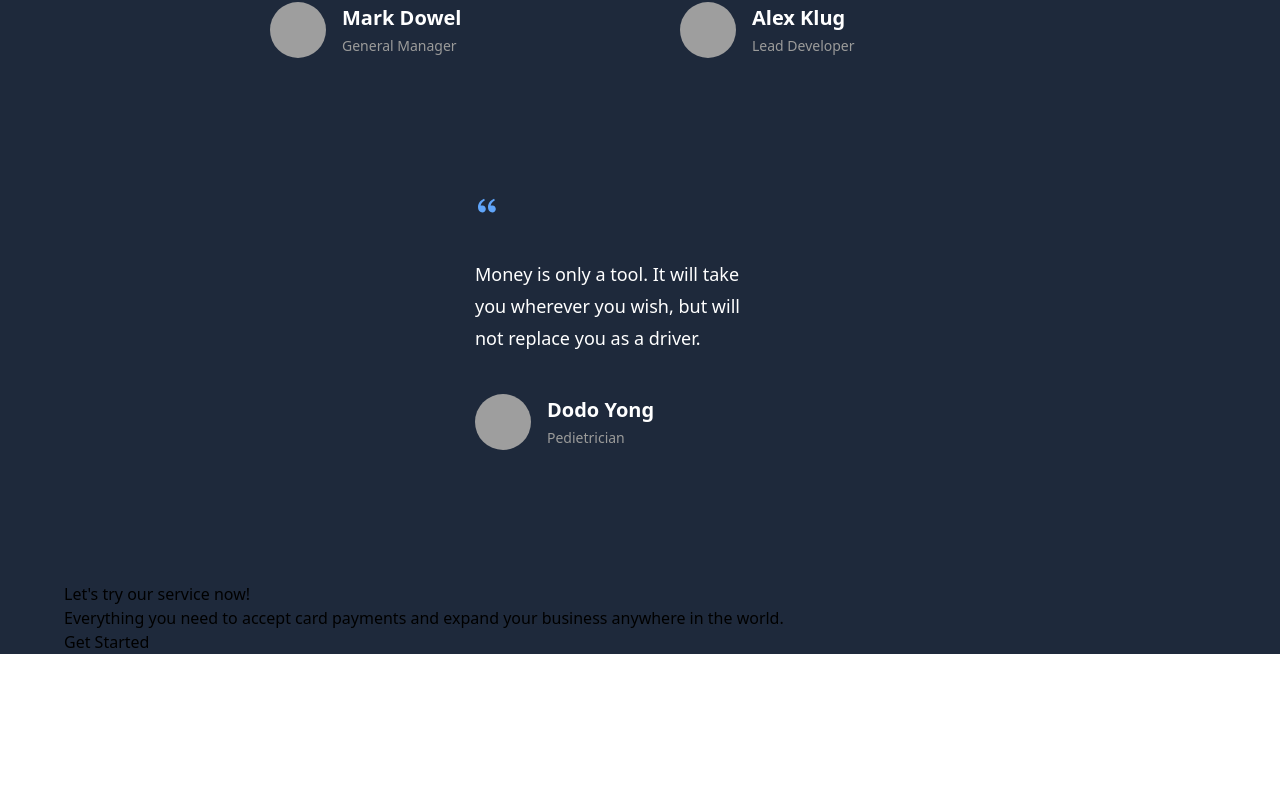
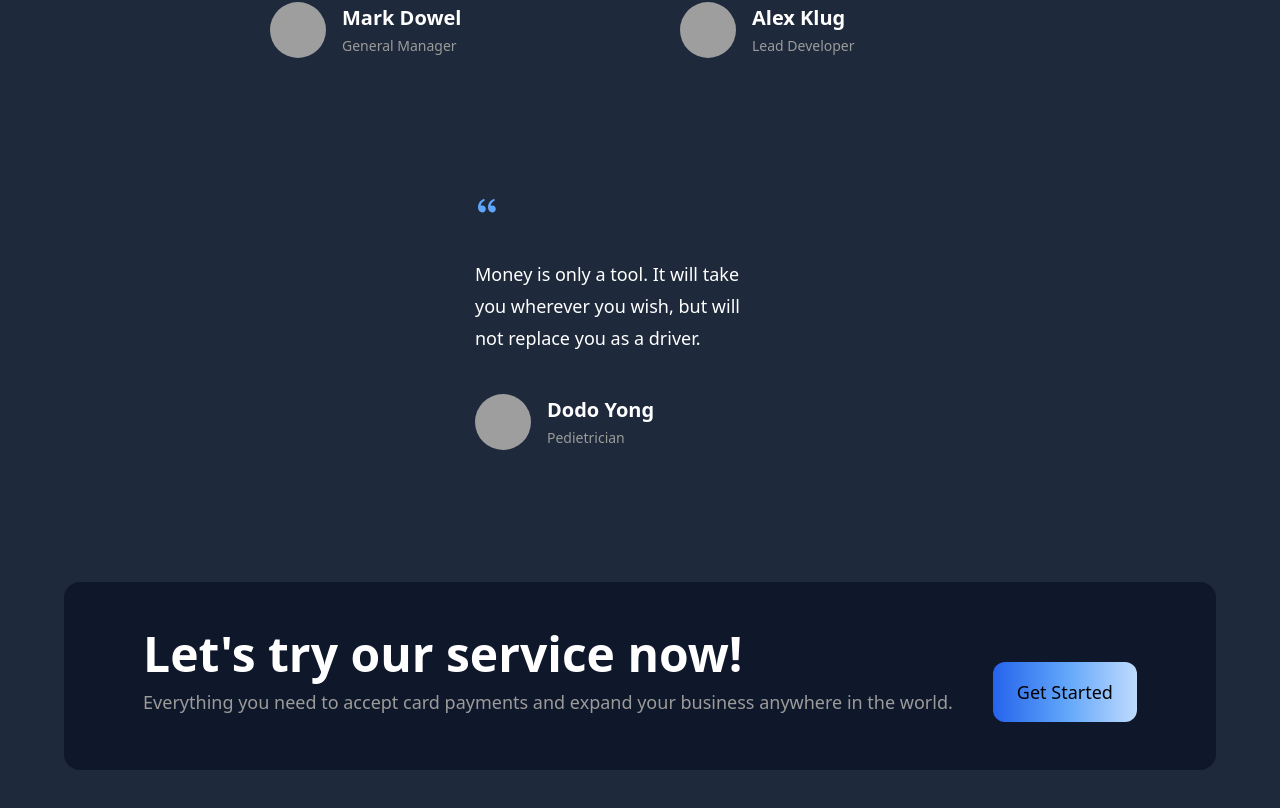
Before and after one commit to KodeIva/wiser, a React (Vite) app: page / in a window 1280 px wide. Shown: the part 3040-3848 px from the top of the page. Before the commit the page ends 3694 px from the top, so only its background shows below. Built offline with nearby package versions, Linux system fonts and the light colour scheme; grey boxes are pictures that could not be loaded.

Commit message:
'Register.jsx' styles added

```diff
--- a/src/components/Register.jsx
+++ b/src/components/Register.jsx
@@ -2,13 +2,13 @@ import React from 'react'
 
 const Register = () => {
   return (
-      <section>
-        <div>
-            <h2>Let's try our service now!</h2>
-            <p>Everything you need to accept card payments and expand your business anywhere in the world.</p>
+      <section className='flex xl:flex-row flex-col justify-center items-start lx:items-center xl:my-16 my-6 xl:px-0 px-6 sm:py-12 py-4  bg-slate-900 rounded-2xl'>
+        <div className='flex flex-col mr-10'>
+            <h2 className='font-semibold sm:text-5xl text-4xl text-white sm:leading[75px] leading-[35px] w-full' >Let's try our service now!</h2>
+            <p className='text-[#9b9b9a] mt-2 text-lg leading-8'>Everything you need to accept card payments and expand your business anywhere in the world.</p>
         </div>
-        <div>
-            <button>Get Started</button>
+        <div className='flex justify-center items-center lx:ml-14 ml-0  xl:mt-0'>
+            <button className='py-4 mt-8 px-6 font-medium text-lg bg-gradient-to-r from-blue-600  via-blue-400  to-blue-200  rounded-xl'>Get Started</button>
         </div>
       </section>
   )
```
